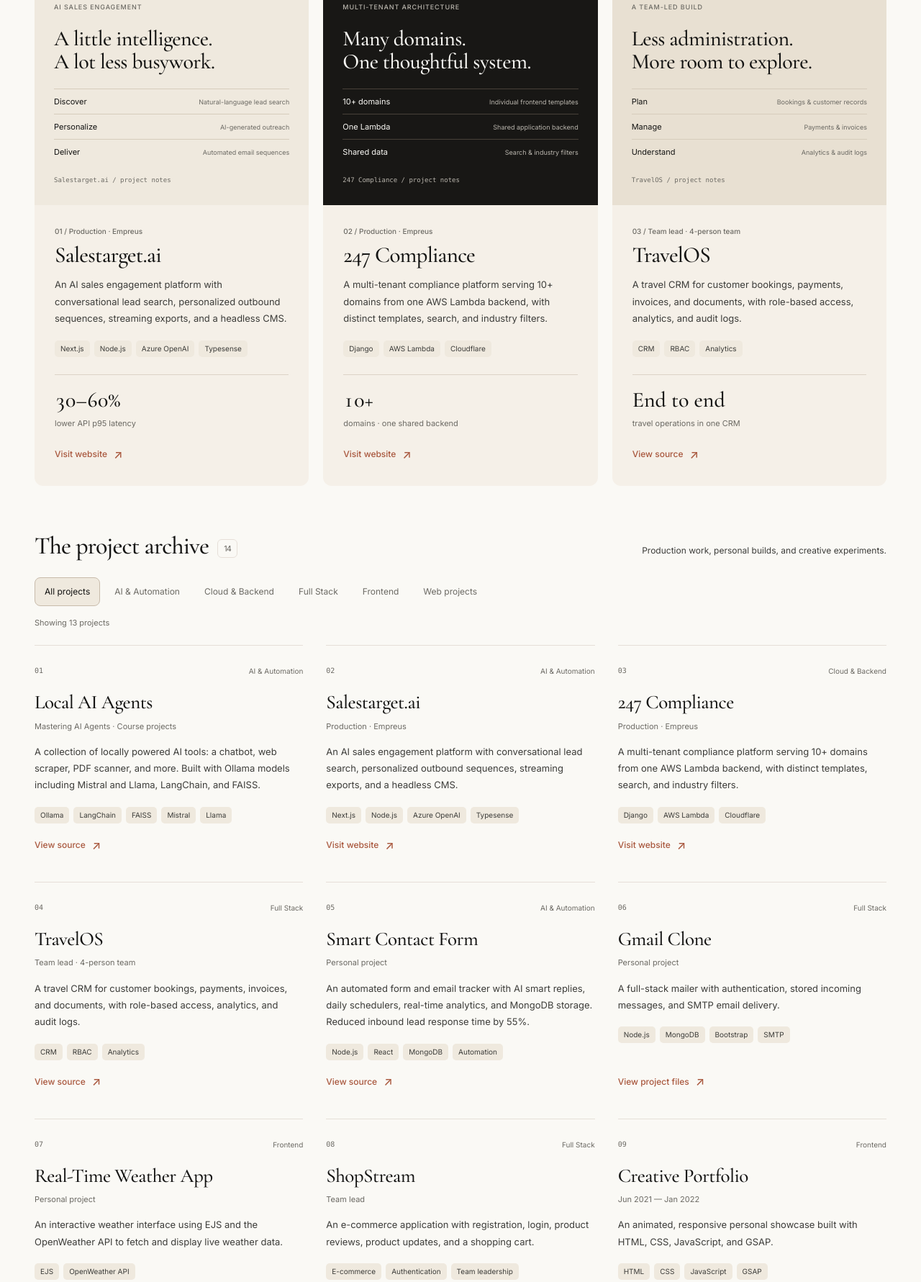
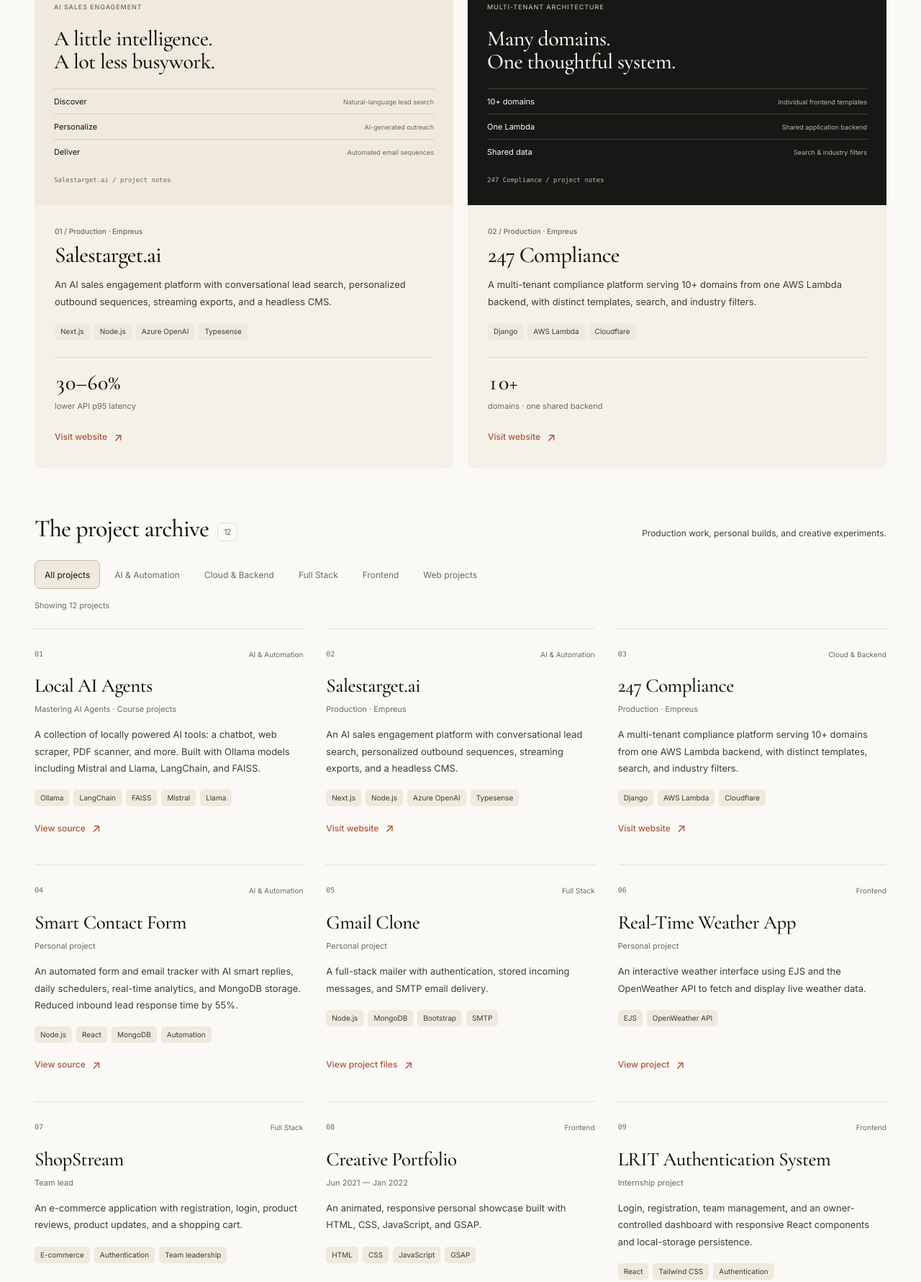
Before and after one commit to codewithlalwani/yashlalwani, a plain HTML site: page index.html in a window 1280 px wide. Shown: the part 1223-3004 px from the top of the page at 72% size. Drawn offline with nearby package versions, Linux system fonts and the light colour scheme.

Commit message:
Add new resume PDF and update download link in index.html

```diff
--- a/index.html
+++ b/index.html
@@ -82,7 +82,7 @@
 <div class="hero-actions">
 <a class="button primary" href="#work">Explore my work <span aria-hidden="true">↘</span>
 </a>
-<a class="button secondary" href="assets/Yash-Lalwani-Resume.pdf" download>Download resume <span aria-hidden="true">↓</span>
+<a class="button secondary" href="assets/5Yash_Lalwani_Resume_FullStack_SDE.docx%20%282%29.pdf" download>Download resume <span aria-hidden="true">↓</span>
 </a>
 </div>
 <div class="hero-socials">
@@ -180,29 +180,9 @@
 </a>
 </div>
 </article>
-<article class="featured-card">
-<div class="project-art travel-art" aria-hidden="true"><p class="art-kicker">A TEAM-LED BUILD</p><p class="art-title">Less administration.<br>More room to explore.</p><dl class="art-rows"><div><dt>Plan</dt><dd>Bookings & customer records</dd></div><div><dt>Manage</dt><dd>Payments & invoices</dd></div><div><dt>Understand</dt><dd>Analytics & audit logs</dd></div></dl><span class="art-caption">TravelOS / project notes</span></div>
-<div class="featured-body">
-<p class="card-kicker">03 / Team lead · 4-person team</p>
-<h3>TravelOS</h3>
-<p>A travel CRM for customer bookings, payments, invoices, and documents, with role-based access, analytics, and audit logs.</p>
-<ul class="tags">
-<li>CRM</li>
-<li>RBAC</li>
-<li>Analytics</li>
-</ul>
-<div class="project-metric">
-<strong>End to end</strong>
-<span>travel operations in one CRM</span>
-</div>
-<a class="text-link" href="https://github.com/codewithlalwani/TravelOS-crm" target="_blank" rel="noopener noreferrer">View source <span aria-hidden="true">↗</span>
-<span class="sr-only"> (opens in a new tab)</span>
-</a>
-</div>
-</article>
 </div>
 <div class="archive-heading">
-<h3>The project archive<span>14</span>
+<h3>The project archive<span>12</span>
 </h3>
 <p>Production work, personal builds, and creative experiments.</p>
 </div>
@@ -214,7 +194,7 @@
 <button type="button" data-filter="Frontend" aria-pressed="false">Frontend</button>
 <button type="button" data-filter="Web projects" aria-pressed="false">Web projects</button>
 </div>
-<p id="project-count" class="project-count" aria-live="polite" aria-atomic="true">Showing all 14 projects</p>
+<p id="project-count" class="project-count" aria-live="polite" aria-atomic="true">Showing all 12 projects</p>
 <div class="project-grid">
 <article class="archive-card" data-category="AI &amp; Automation">
 <div class="archive-meta">
@@ -270,26 +250,9 @@
 <span class="sr-only"> (opens in a new tab)</span>
 </a>
 </article>
-<article class="archive-card" data-category="Full Stack">
+<article class="archive-card" data-category="AI &amp; Automation">
 <div class="archive-meta">
 <span>04</span>
-<span>Full Stack</span>
-</div>
-<h4>TravelOS</h4>
-<p class="project-kind">Team lead · 4-person team</p>
-<p>A travel CRM for customer bookings, payments, invoices, and documents, with role-based access, analytics, and audit logs.</p>
-<ul class="tags">
-<li>CRM</li>
-<li>RBAC</li>
-<li>Analytics</li>
-</ul>
-<a class="text-link" href="https://github.com/codewithlalwani/TravelOS-crm" target="_blank" rel="noopener noreferrer">View source <span aria-hidden="true">↗</span>
-<span class="sr-only"> (opens in a new tab)</span>
-</a>
-</article>
-<article class="archive-card" data-category="AI &amp; Automation">
-<div class="archive-meta">
-<span>05</span>
 <span>AI &amp; Automation</span>
 </div>
 <h4>Smart Contact Form</h4>
@@ -307,7 +270,7 @@
 </article>
 <article class="archive-card" data-category="Full Stack">
 <div class="archive-meta">
-<span>06</span>
+<span>05</span>
 <span>Full Stack</span>
 </div>
 <h4>Gmail Clone</h4>
@@ -325,7 +288,7 @@
 </article>
 <article class="archive-card" data-category="Frontend">
 <div class="archive-meta">
-<span>07</span>
+<span>06</span>
 <span>Frontend</span>
 </div>
 <h4>Real-Time Weather App</h4>
@@ -341,7 +304,7 @@
 </article>
 <article class="archive-card" data-category="Full Stack">
 <div class="archive-meta">
-<span>08</span>
+<span>07</span>
 <span>Full Stack</span>
 </div>
 <h4>ShopStream</h4>
@@ -356,7 +319,7 @@
 </article>
 <article class="archive-card" data-category="Frontend">
 <div class="archive-meta">
-<span>09</span>
+<span>08</span>
 <span>Frontend</span>
 </div>
 <h4>Creative Portfolio</h4>
@@ -374,7 +337,7 @@
 </article>
 <article class="archive-card" data-category="Frontend">
 <div class="archive-meta">
-<span>10</span>
+<span>09</span>
 <span>Frontend</span>
 </div>
 <h4>LRIT Authentication System</h4>
@@ -389,7 +352,7 @@
 </article>
 <article class="archive-card" data-category="Frontend">
 <div class="archive-meta">
-<span>11</span>
+<span>10</span>
 <span>Frontend</span>
 </div>
 <h4>Aquasolution.in</h4>
@@ -408,7 +371,7 @@
 </article>
 <article class="archive-card" data-category="Frontend">
 <div class="archive-meta">
-<span>13</span>
+<span>11</span>
 <span>Frontend</span>
 </div>
 <h4>Frontend.</h4>
@@ -427,7 +390,7 @@
 </article>
 <article class="archive-card" data-category="Web projects">
 <div class="archive-meta">
-<span>14</span>
+<span>12</span>
 <span>Web projects</span>
 </div>
 <h4>Shankar Steel &amp; Wooden Furniture</h4>
--- a/styles.css
+++ b/styles.css
@@ -97,7 +97,7 @@
 .section-top { display: flex; align-items: flex-end; justify-content: space-between; gap: 48px; margin-bottom: 40px; }
 .section-top .eyebrow { margin-bottom: 16px; }
 .section-description { max-width: 340px; font-size: 14px; line-height: 1.8; padding-bottom: 3px; }
-.featured-grid { display: grid; grid-template-columns: repeat(3, minmax(0, 1fr)); gap: 20px; }
+.featured-grid { display: grid; grid-template-columns: repeat(2, minmax(0, 1fr)); gap: 20px; }
 .featured-card { border-radius: 12px; overflow: hidden; display: flex; flex-direction: column; background: var(--surface); }
 .project-art { min-height: 294px; padding: 27px; display: flex; flex-direction: column; background: var(--card); }
 .art-kicker { font-size: 9px; letter-spacing: .1em; font-weight: 500; color: var(--muted); }
@@ -111,7 +111,6 @@
 .cloud-art .art-title, .cloud-art dt { color: var(--canvas); }
 .cloud-art .art-kicker, .cloud-art dd, .cloud-art .art-caption { color: var(--dark-muted); }
 .cloud-art .art-rows > div { border-color: #484139; }
-.travel-art { background: var(--cream-strong); }
 .featured-body { padding: 28px; display: flex; flex-direction: column; flex: 1; }
 .card-kicker { font-size: 10px; font-weight: 500; color: var(--muted); line-height: 1.6; margin-bottom: 8px; }
 .featured-body h3 { font-size: 31px; margin-bottom: 12px; }
@@ -442,7 +441,6 @@
   .notes-kicker { font-size: 9px; }
   .section-description { max-width: 280px; font-size: 13px; }
   .featured-grid { grid-template-columns: repeat(2, minmax(0, 1fr)); }
-  .featured-card:last-child { grid-column: 1 / -1; display: grid; grid-template-columns: 1fr 1fr; }
   .project-art { min-height: 300px; }
   .art-rows > div { display: flex; }
   .art-rows dd { text-align: right; margin: 0; }
```
Also changed, not shown: 1 other file.
